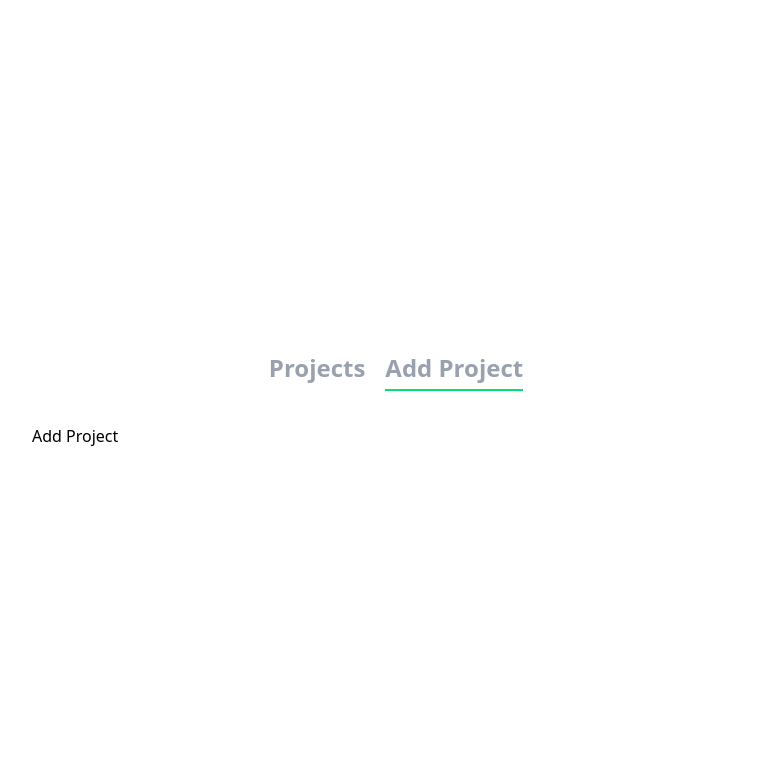
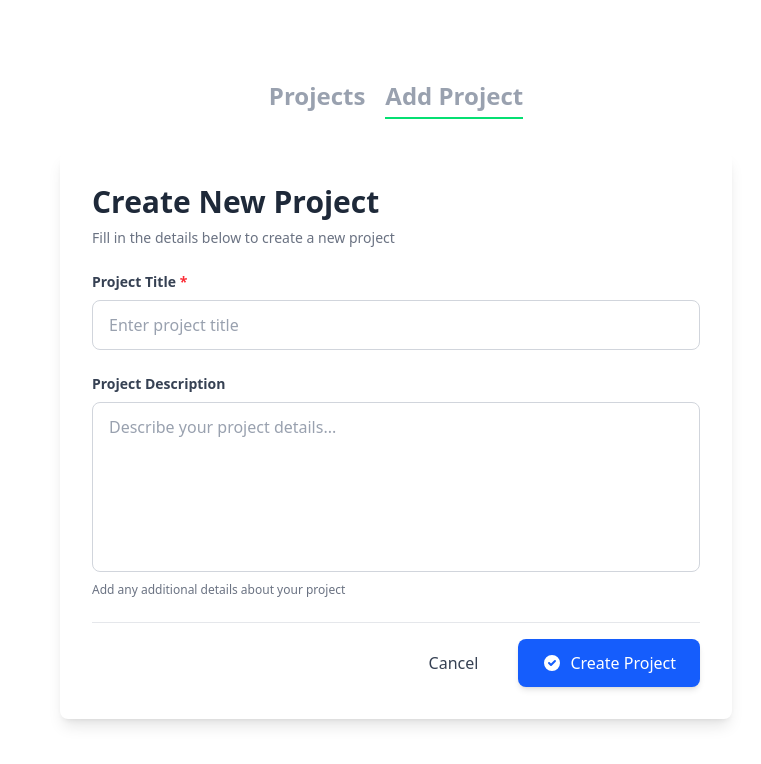
Before and after one commit to Zin-Mg-Nyunt/project-planner, a Vue app: page /add-project in a window 1280 px wide. Shown: the top 764 px of the page, without its empty margins (244-1005 px from the left). Built offline with nearby package versions, Linux system fonts and the light colour scheme.

Commit message:
add create project feature

```diff
--- a/database/db.json
+++ b/database/db.json
@@ -5,6 +5,12 @@
       "title": "project three",
       "detail": "project three detail",
       "completed": false
+    },
+    {
+      "id": "aade",
+      "title": "new project",
+      "detail": "new project detail",
+      "completed": false
     }
   ]
 }
--- a/src/App.vue
+++ b/src/App.vue
@@ -1,5 +1,5 @@
 <template>
-  <div class="w-3xl p-5">
+  <div class="w-3xl p-5 h-170">
     <div class="space-x-5 text-2xl font-bold text-gray-400 pb-10 text-center">
       <Navbar />
     </div>
--- /dev/null
+++ b/src/components/Form.vue
@@ -0,0 +1,93 @@
+<template>
+  <!-- Form -->
+  <form class="space-y-6">
+    <!-- Project Title -->
+    <div>
+      <label for="title" class="block text-sm font-semibold text-gray-700 mb-2">
+        Project Title <span class="text-red-500">*</span>
+      </label>
+      <input
+        id="title"
+        type="text"
+        placeholder="Enter project title"
+        class="w-full px-4 py-3 border border-gray-300 rounded-lg focus:ring-2 focus:ring-blue-500 focus:border-transparent outline-none transition-all placeholder-gray-400"
+        v-model="title"
+      />
+    </div>
+
+    <!-- Project Description -->
+    <div>
+      <label for="detail" class="block text-sm font-semibold text-gray-700 mb-2">
+        Project Description
+      </label>
+      <textarea
+        id="detail"
+        rows="6"
+        placeholder="Describe your project details..."
+        class="w-full px-4 py-3 border border-gray-300 rounded-lg focus:ring-2 focus:ring-blue-500 focus:border-transparent outline-none transition-all placeholder-gray-400 resize-none"
+        v-model="detail"
+      ></textarea>
+      <p class="mt-1 text-xs text-gray-500">Add any additional details about your project</p>
+    </div>
+
+    <!-- Action Buttons -->
+    <div class="flex items-center justify-end gap-4 pt-4 border-t border-gray-200">
+      <button
+        type="button"
+        class="px-6 py-3 text-gray-700 font-medium rounded-lg hover:bg-gray-100 transition-colors"
+        @click="$router.push('/')"
+      >
+        Cancel
+      </button>
+      <button
+        type="button"
+        class="px-6 py-3 bg-blue-600 text-white font-medium rounded-lg hover:bg-blue-700 shadow-md hover:shadow-lg transition-all transform hover:scale-105"
+        @click="createProject"
+      >
+        <span class="flex items-center gap-2">
+          <svg
+            xmlns="http://www.w3.org/2000/svg"
+            class="h-5 w-5"
+            viewBox="0 0 20 20"
+            fill="currentColor"
+          >
+            <path
+              fill-rule="evenodd"
+              d="M10 18a8 8 0 100-16 8 8 0 000 16zm3.707-9.293a1 1 0 00-1.414-1.414L9 10.586 7.707 9.293a1 1 0 00-1.414 1.414l2 2a1 1 0 001.414 0l4-4z"
+              clip-rule="evenodd"
+            />
+          </svg>
+          Create Project
+        </span>
+      </button>
+    </div>
+  </form>
+</template>
+
+<script>
+export default {
+  data() {
+    return {
+      title: '',
+      detail: '',
+    }
+  },
+  methods: {
+    createProject() {
+      fetch('http://localhost:3000/projects/', {
+        method: 'POST',
+        headers: {
+          'Content-Type': 'application/json',
+        },
+        body: JSON.stringify({
+          title: this.title,
+          detail: this.detail,
+          completed: false,
+        }),
+      }).then(() => this.$router.push({ name: 'projects' }))
+    },
+  },
+}
+</script>
+
+<style scoped></style>
--- a/src/views/AddProject.vue
+++ b/src/views/AddProject.vue
@@ -1,9 +1,22 @@
 <template>
-  <h1>Add Project</h1>
+  <div class="max-w-2xl mx-auto">
+    <div class="bg-white rounded-lg shadow-lg p-8">
+      <!-- Header -->
+      <div class="mb-6">
+        <h2 class="text-3xl font-bold text-gray-800 mb-2">Create New Project</h2>
+        <p class="text-gray-500 text-sm">Fill in the details below to create a new project</p>
+      </div>
+      <Form />
+    </div>
+  </div>
 </template>
 
 <script>
-export default {}
+import Form from '@/components/Form.vue'
+
+export default {
+  components: { Form },
+}
 </script>
 
 <style></style>
```
